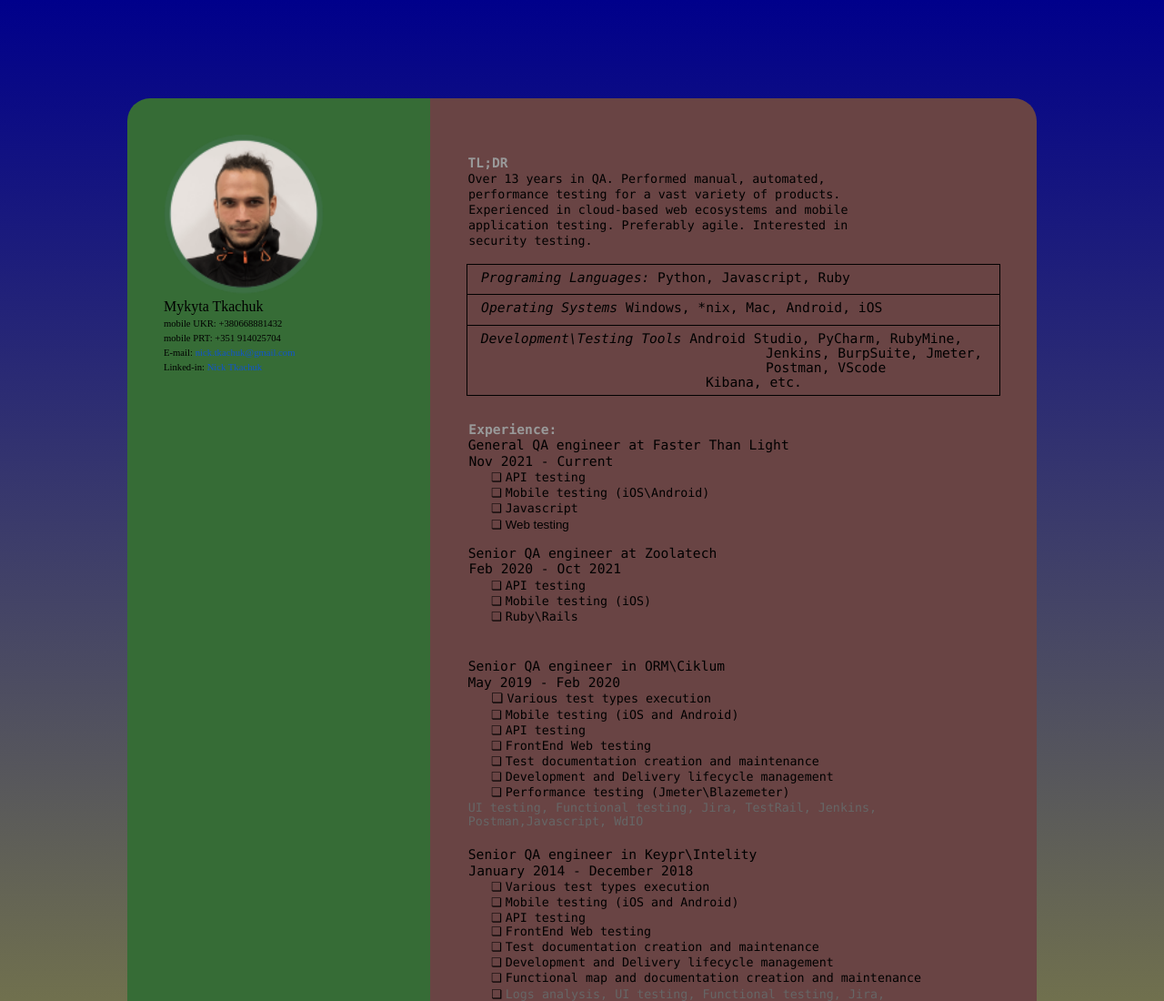
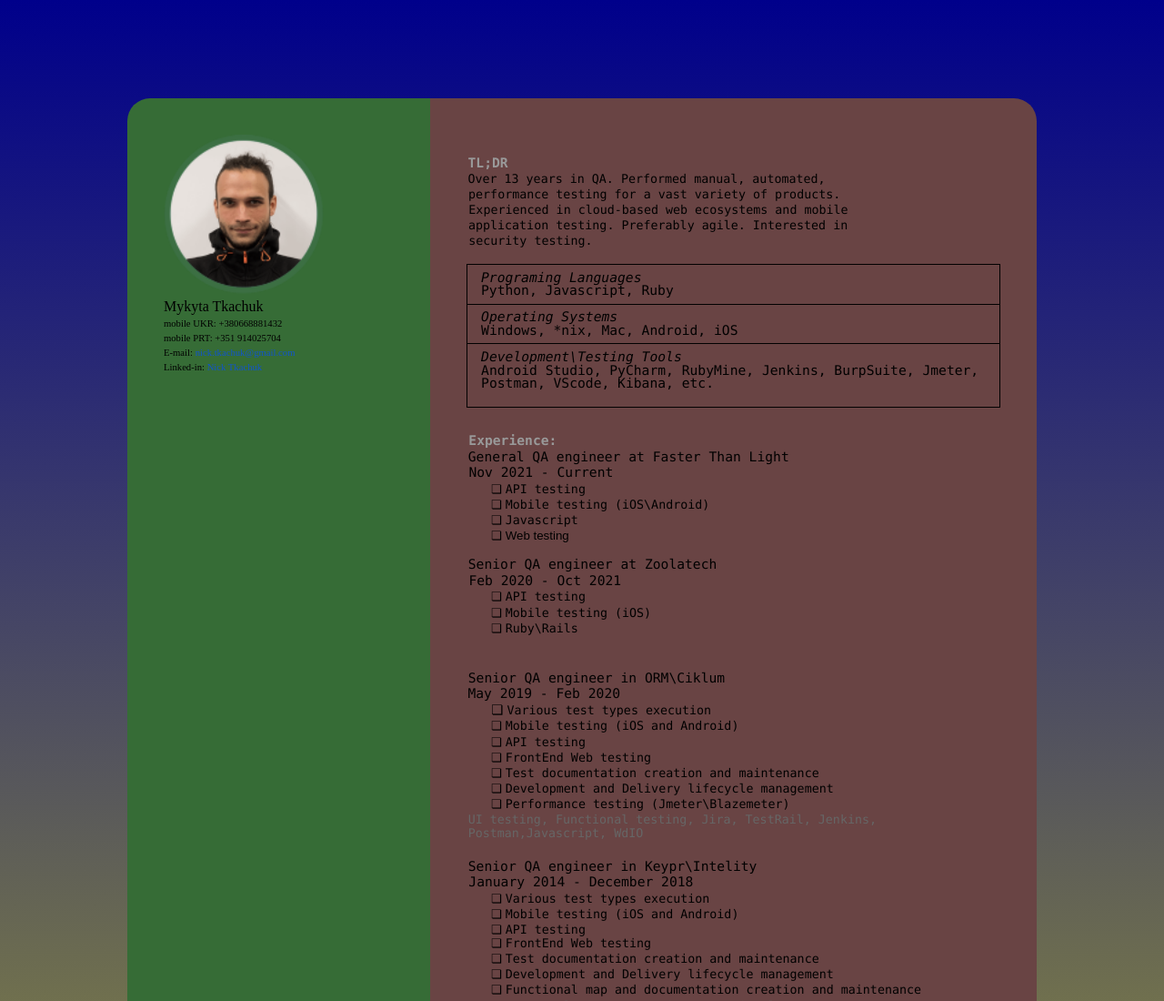
Before and after one commit to Nikiboz/Nikiboz.github.io, a plain HTML site: page index.html in a window 1280 px wide. Shown: the top 1100 px of the page at 91% size. Drawn offline with Linux system fonts and the light colour scheme; a web font is replaced by a local one.

Commit message:
minor fixes

```diff
--- a/index.html
+++ b/index.html
@@ -47,7 +47,7 @@
                       <tr class="c25">
                         <td class="c9" colspan="2" rowspan="1">
                           <p class="c27">
-                            <span class="c8">Programing Languages: </span
+                            <span class="c8">Programing Languages <br></span
                             ><span class="c20">Python, Javascript, Ruby</span>
                           </p>
                         </td>
@@ -55,21 +55,17 @@
                       <tr class="c25">
                         <td class="c9" colspan="1" rowspan="1">
                           <p class="c13">
-                            <span class="c8">Operating Systems </span
+                            <span class="c8">Operating Systems <br></span
                             ><span class="c20">Windows, *nix, Mac, Android, iOS</span>
                           </p>
                         </td>
                       </tr>
                       <tr class="c23">
                         <td class="c9" colspan="1" rowspan="1">
-                          <p class="c46">
-                            <span class="c8">Development\Testing Tools </span
-                            ><span class="c20"
-                              >Android Studio, PyCharm, RubyMine, Jenkins, BurpSuite, Jmeter,
-                              Postman, VScode
-                            </span>
-                          </p>
-                          <p class="c21"><span class="c20">Kibana, etc.</span></p>
+                          <p class="c13">
+                            <span class="c8">Development\Testing Tools <br></span
+                            ><span class="c20">
+                                Android Studio, PyCharm, RubyMine, Jenkins, BurpSuite, Jmeter, Postman, VScode, Kibana, etc.</span></p>
                         </td>
                       </tr>
                     </table>
```
